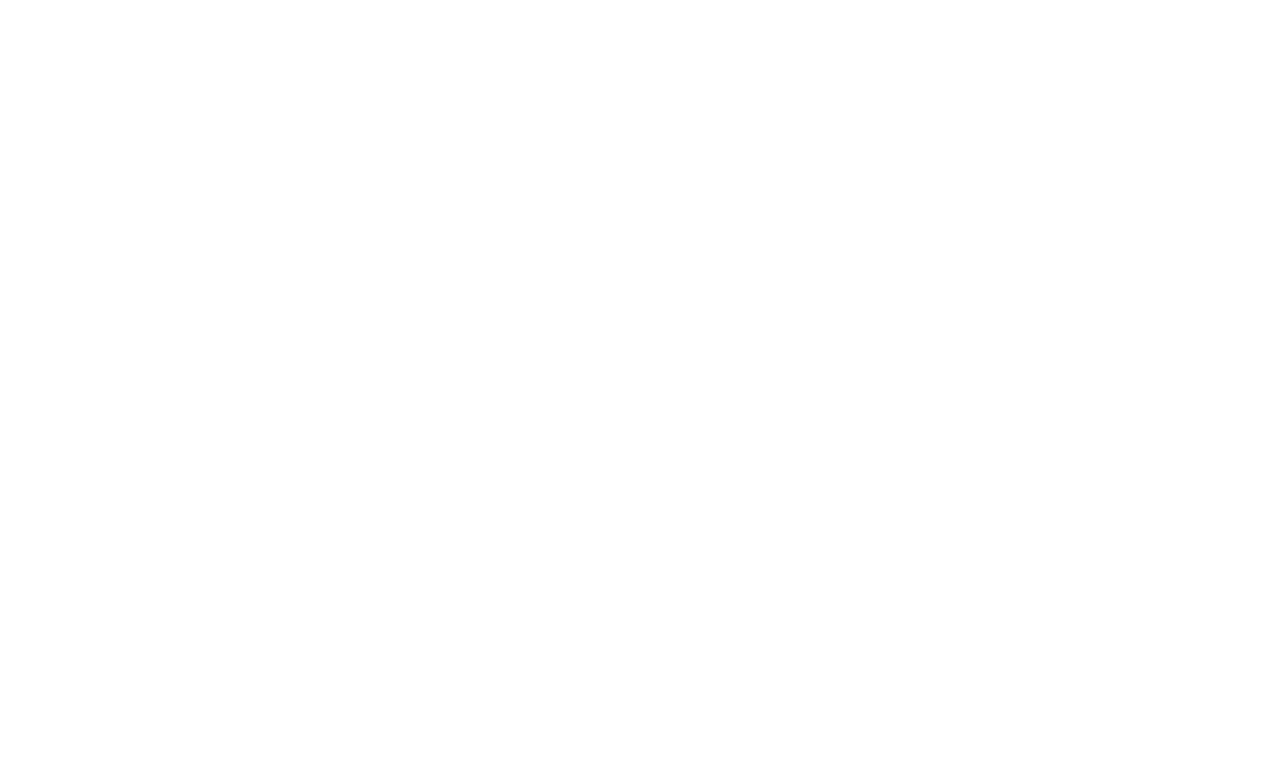
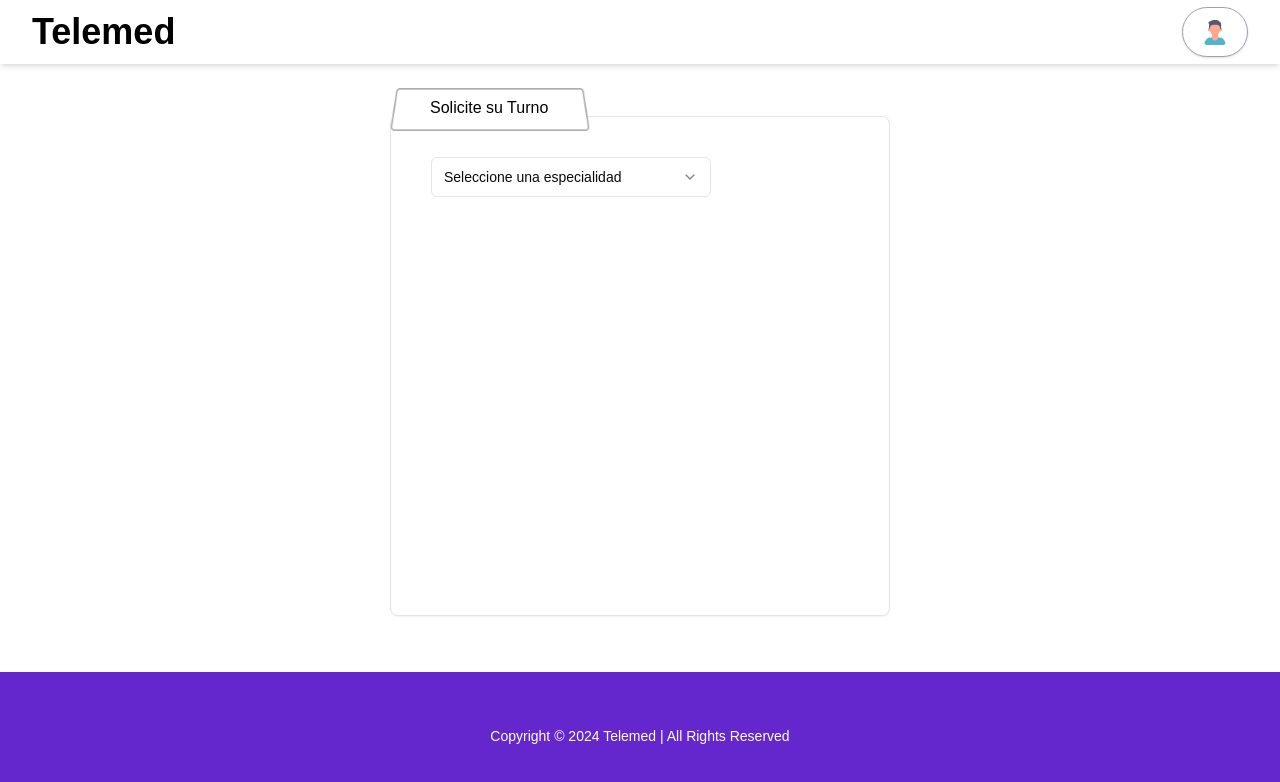
Before and after one commit to fhdzleon/teleDeploy, a Next.js app in the folder Front/telemed/: page /appointment in a window 1280 px wide. Before the commit this address had no page. Shown: the top 782 px of the page. Built offline with nearby package versions, Linux system fonts and the light colour scheme; a web font is replaced by a local one.

Commit message:
Agregado componentes de especialidad card de doctores y prueba jeje

```diff
--- a/Front/telemed/src/app/appointment/page.tsx
+++ b/Front/telemed/src/app/appointment/page.tsx
@@ -1,29 +1,55 @@
-'use client'
-import WithAuthProtect from "@/helpers/WithAuth";
+"use client";
+import ButtonCarpet from "@/components/ButtonCarpet";
+// import WithAuthProtect from "@/helpers/WithAuth";
 import { DoctorCard } from "@/components/doctor/DoctorCard";
-
+import SelectSpeciality from "@/components/doctor/SelectSpeciality";
+import { Card } from "@/components/ui/card";
+import useGlobalStore from "@/store/globalStore";
 
 const page = () => {
+  const { selectedValue } = useGlobalStore();
+
   const doctorExample = {
     name: "Dr. Fernandez",
-    specialty: "Dermátologo",
-    // rating: 4,
-    // availableDays: [
-    //   new Date(2024, 10, 18),
-    //   new Date(2024, 10, 11),
-    //   new Date(2024, 10, 16),
-    //   new Date(2024, 10, 17),
-    //   new Date(2024, 10, 10),
-    //   new Date(2024, 10, 12),
-    //   new Date(2024, 10, 15),
-    // ],
+    specialty: "Dermatólogo",
+  };
+  const doctorExample2 = {
+    name: "Dr. Jose",
+    specialty: "Odontólogo",
+  };
+  const doctorExample3 = {
+    name: "Dr. Jose",
+    specialty: "Cardiologo",
   };
 
   return (
-    <div className="mx-auto p-6 flex ">
-      <DoctorCard {...doctorExample} />
+    <div className="mx-auto p-6 flex flex-col ">
+      <ButtonCarpet text="Solicite su Turno"/>
+      <Card className="flex flex-col p-10 items-start md:min-w-[500px] md:min-h-[500px]">
+        <div className="pb-10">
+          <SelectSpeciality />
+        </div>
+        {selectedValue === "Odontólogia" && (
+          <div className="space-y-10">
+            <DoctorCard {...doctorExample} />
+            <DoctorCard {...doctorExample} />
+          </div>
+        )}
+        <div className="space-y-10">
+          {selectedValue === "ojologo" && (
+            <div>
+              <DoctorCard {...doctorExample2} />
+            </div>
+          )}
+          {selectedValue === "Cardiologo" && (
+            <div>
+              <DoctorCard {...doctorExample3} />
+            </div>
+          )}
+        </div>
+      </Card>
     </div>
   );
 };
 
-export default WithAuthProtect(page);
+export default page;
--- /dev/null
+++ b/Front/telemed/src/components/ButtonCarpet.tsx
@@ -0,0 +1,24 @@
+import Image from 'next/image'
+import React from 'react'
+import { buttonInformationProps } from '../interfaces/interfaces';
+
+const ButtonCarpet = ({text}: buttonInformationProps ) => {
+    // Agrega mas elementos al componente si los necesitas como cambiar clases y asi
+  return (
+    <div className="relative mb-[-15px] z-20">
+        <span className="absolute left-10 top-2 flex items-center justify-center text-black font-medium">
+          {text}
+        </span>
+        <Image
+          src={"/images/buttonRaro.png"}
+          alt="Boton"
+          width={200}
+          height={200}
+          className="block"
+          priority
+        />
+      </div>
+  )
+}
+
+export default ButtonCarpet
--- a/Front/telemed/src/components/doctor/DoctorCard.tsx
+++ b/Front/telemed/src/components/doctor/DoctorCard.tsx
@@ -22,7 +22,7 @@
         <div className="flex flex-col md:flex-row justify-between items-center sm:items-start gap-4">
           <div className="space-y-3 p-10">
             <div className="space-y-1 flex flex-col items-center">
-              <div className="bg-slate-300 rounded-full w-48 h-48 "></div>
+              <div className="bg-slate-300 rounded-full w-48 h-48"></div>
               <h3 className="text-lg font-medium">{name}</h3>
               <p className="text-sm text-muted-foreground">{specialty}</p>
             </div>
--- /dev/null
+++ b/Front/telemed/src/components/doctor/SelectSpeciality.tsx
@@ -0,0 +1,39 @@
+"use client";
+import {
+  Select,
+  SelectContent,
+  SelectGroup,
+  SelectItem,
+  SelectLabel,
+  SelectTrigger,
+  SelectValue,
+} from "../ui/select";
+import useGlobalStore from "@/store/globalStore";
+
+const SelectSpeciality = () => {
+  const { selectedValue, setSelectedValue } = useGlobalStore();
+
+  const handleChange = (value: string) => {
+    setSelectedValue(value);
+    console.log(value);
+  };
+  return (
+    <Select value={selectedValue} onValueChange={handleChange}>
+      <SelectTrigger className="w-[280px]">
+        <SelectValue placeholder="Seleccione una especialidad" />
+      </SelectTrigger>
+      <SelectContent>
+        <SelectGroup>
+          <SelectLabel>Especialidades</SelectLabel>
+          <SelectItem value="Odontólogia">Odontologia</SelectItem>
+          <SelectItem value="Dermatologia">Dermatologia</SelectItem>
+          <SelectItem value="Cardiologo">Cardiologo</SelectItem>
+          <SelectItem value="Pediatra">Pediatra</SelectItem>
+          <SelectItem value="ojologo">ojologo</SelectItem>
+        </SelectGroup>
+      </SelectContent>
+    </Select>
+  );
+};
+
+export default SelectSpeciality;
--- a/Front/telemed/src/interfaces/interfaces.ts
+++ b/Front/telemed/src/interfaces/interfaces.ts
@@ -9,3 +9,7 @@
   isOpen: boolean;
   onClose: () => void;
 }
+
+export interface buttonInformationProps {
+  text: string;
+}
--- a/Front/telemed/src/store/globalStore.ts
+++ b/Front/telemed/src/store/globalStore.ts
@@ -11,14 +11,20 @@
   setUser: (user: UserPayload | null) => void;
   sessionStatusStorage: boolean;
   setSessionStatusStorage: (status: boolean) => void;
+  selectedValue: string; // Valor del select
+  setSelectedValue: (value: string) => void; // Función para actualizar el valor
 
 }
+
+
 
 const useGlobalStore = create<UserState>((set) => ({
   user: null,
   setUser: (user) => set({ user }),
   sessionStatusStorage: true,
   setSessionStatusStorage: (status) => set({ sessionStatusStorage: status }),
+  selectedValue: '',
+  setSelectedValue: (value) => set({ selectedValue: value }),
 }));
 
 
```
Also changed, not shown: Front/telemed/public/images/buttonRaro.png (added).
